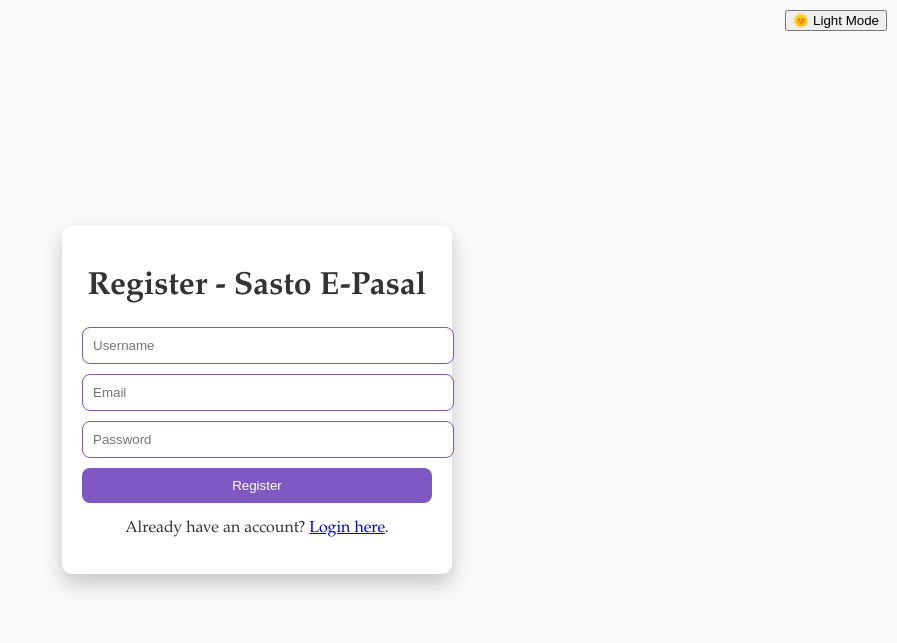
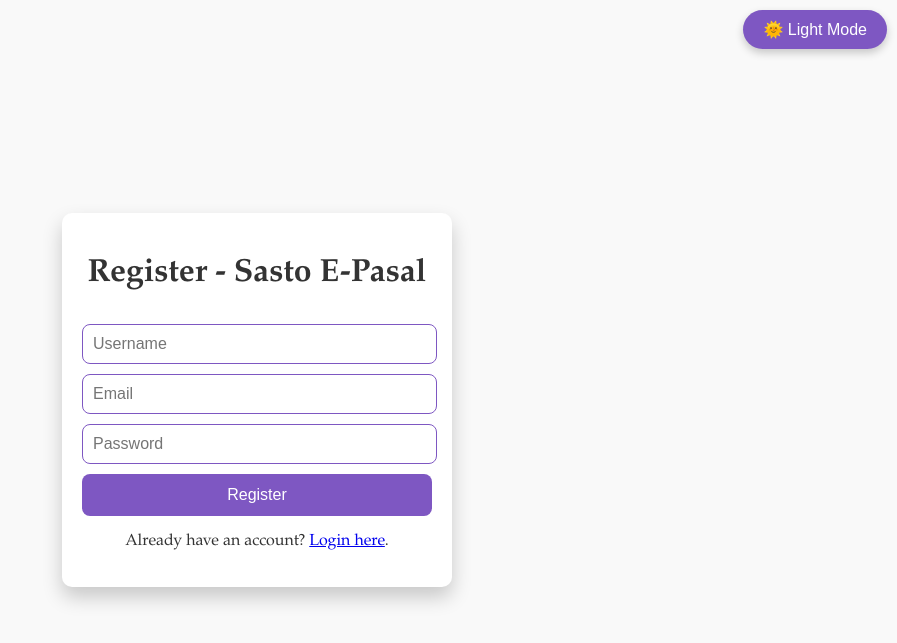
Before and after one commit to lgic-project/BookComSystem, a PHP site: page /register.php in a window 1280 px wide. Shown: the top 643 px of the page, without its empty margins (383-1280 px from the left). Run offline with PHP 8.4, Linux system fonts and the light colour scheme.

Commit message:
improve login btn,input texts and toggle button

```diff
--- a/css/login.css
+++ b/css/login.css
@@ -98,6 +98,7 @@
 
 /* Form Group */
 .form-group input {
+    /* width: 90%; */
     padding: 10px;
     border: 1px solid var(--button-bg);
     border-radius: 8px;
--- a/css/register.css
+++ b/css/register.css
@@ -63,16 +63,18 @@
     }
 }
 
-/* Input Fields */
+/* Form Group */
 .form-group input {
-    width: 100%;
+    /* width: 90%; */
     padding: 10px;
-    margin-bottom: 10px;
     border: 1px solid var(--button-bg);
     border-radius: 8px;
-    background: var(--input-bg);
-    color: var(--text-color);
-    transition: background 0.3s, border-color 0.3s;
+    width: 95%;
+    font-size: 1rem;
+    margin-top: 10px;
+    outline: none;
+    transition: transform 0.3s ease, box-shadow 0.3s ease, background-color 0.3s ease;
+    background-color: #fff; /* Initial background */
 }
 
 .form-group input:focus {
@@ -83,19 +85,23 @@
 
 /* Buttons */
 .btn {
-    background: var(--button-bg);
+    background-color: var(--button-bg);
     color: var(--button-text);
+    padding: 12px;
     border: none;
-    padding: 10px;
     border-radius: 8px;
     cursor: pointer;
     width: 100%;
-    transition: background-color 0.3s;
+    font-size: 1rem;
+    transition: transform 0.3s ease, background-color 0.3s ease;
+    margin-top: 10px;
 }
 
 .btn:hover {
-    background: #5e35b1;
+    background-color: var(--error-text);
+    transform: translateY(-3px);
 }
+
 
 /* Theme Toggle */
 .theme-toggle {
@@ -103,3 +109,20 @@
     top: 10px;
     right: 10px;
 }
+
+.toggle-btn {
+    background-color: var(--button-bg);
+    color: var(--button-text);
+    border: none;
+    border-radius: 20px;
+    padding: 10px 20px;
+    font-size: 1rem;
+    cursor: pointer;
+    box-shadow: 0 4px 8px rgba(0, 0, 0, 0.2);
+    transition: all 0.3s ease;
+}
+
+.toggle-btn:hover {
+    background-color: var(--button-bg);
+    transform: scale(1.1) rotate(10deg);
+}
```
